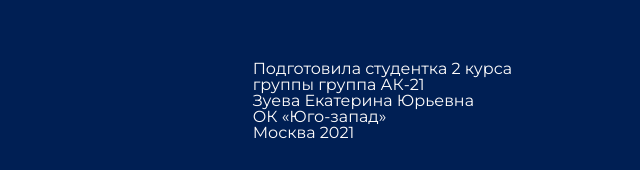
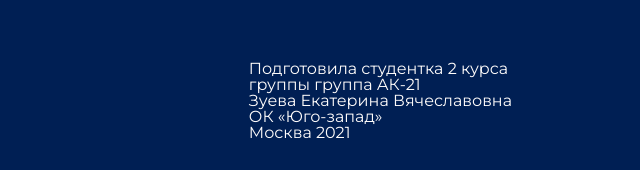
Before and after one commit to ZuevaEkaterina/.github.io, a plain HTML site: page index.html in a window 1280 px wide. Shown: the part 180-350 px from the top of the page, 640-1280 px from the left. Drawn offline with Linux system fonts and the light colour scheme.

Commit message:
Update index.html

```diff
--- a/index.html
+++ b/index.html
@@ -28,7 +28,7 @@
         <img src="img/logo.png" alt="Логотип">
         <h1>Аналитическая химия</h1>
         <div class="self">
-            <p>Подготовила студентка 2 курса<br>группы группа АК-21<br>Зуева Екатерина Юрьевна<br>ОК «Юго-запад»<br>Москва 2021</p>
+            <p>Подготовила студентка 2 курса<br>группы группа АК-21<br>Зуева Екатерина Вячеславовна<br>ОК «Юго-запад»<br>Москва 2021</p>
         </div>
     </header>
 
```
